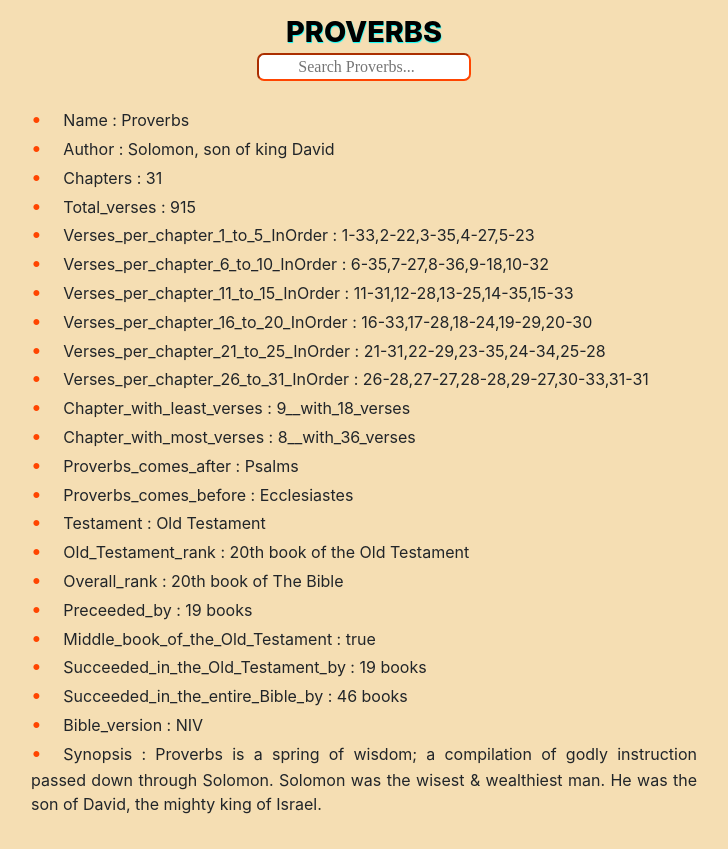
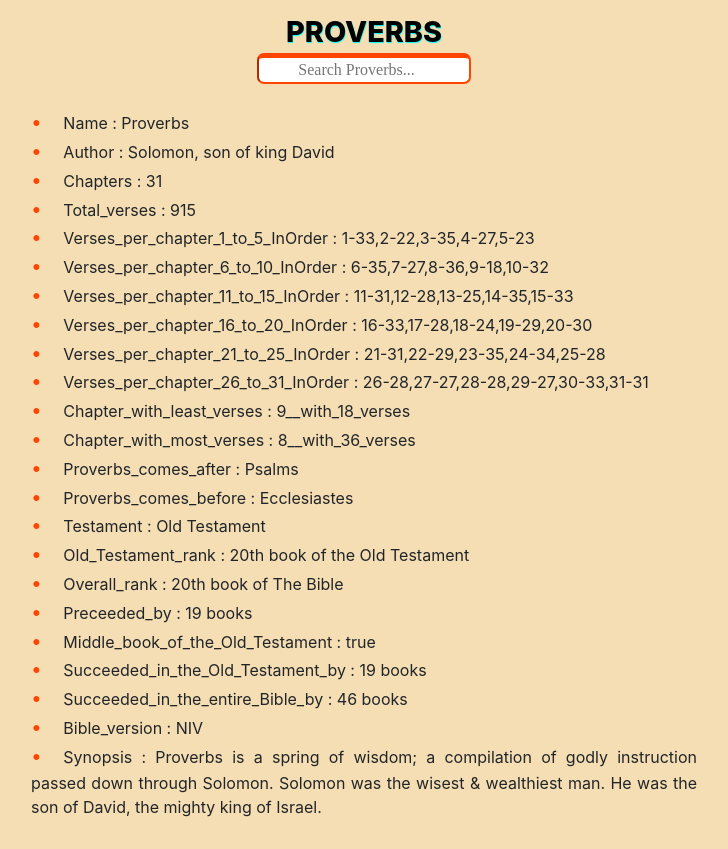
Before and after one commit to krispi1/Proverbial, a website: page index.html in a window 1280 px wide. Shown: the whole page, without its empty margins (270-998 px from the left). Drawn offline with nearby package versions, Linux system fonts and the light colour scheme; files that its build step writes are made by us from their sources; files whose address does not match are found by name.

Commit message:
Improve visual appeal

```diff
--- a/public/css/style.css
+++ b/public/css/style.css
@@ -22,6 +22,7 @@ body {
   border-color: aqua;
   text-align: center;
   outline: none;
+  border-top: 5px solid orangered;
 }
 
 #search:focus {
```
